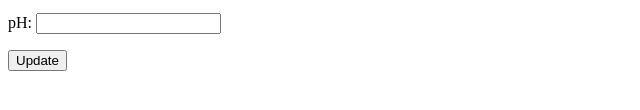
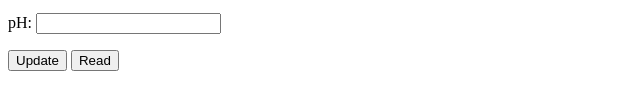
Before and after one commit to mysource0/firebasetest, a plain HTML site: page update.html in a window 1280 px wide. Shown: the part 178-288 px from the top of the page, without its empty margins (0-640 px from the left). Drawn offline with Linux system fonts and the light colour scheme.

Commit message:
Update update.html

```diff
--- a/update.html
+++ b/update.html
@@ -38,5 +38,6 @@
     <p>Potassium: <input type="number" id="potassium"></p>
     <p>pH: <input type="number" id="ph"></p>
     <button onclick="updateValues()">Update</button>
+   <a href="test.html"> <button>Read</button></a>
 </body>
 </html>
```
